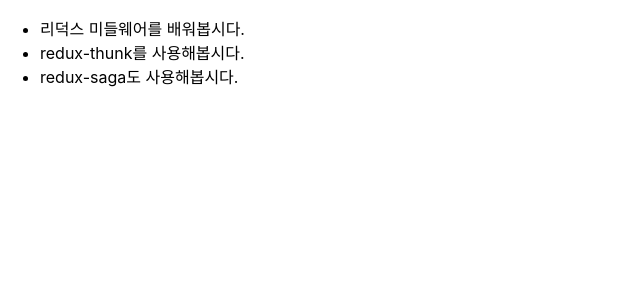
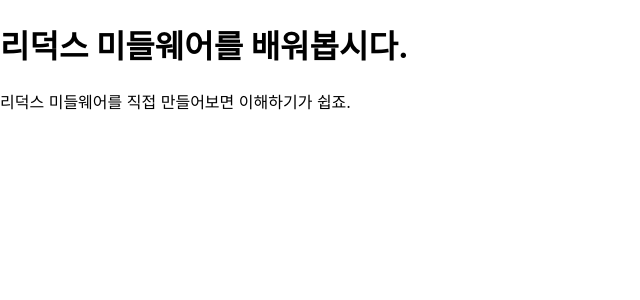
Before and after one commit to toy3/redux-middleware-study, a React (Create React App) app: page /1 in a window 1280 px wide. Shown: the top 300 px of the page, without its empty margins (0-640 px from the left). Built offline with nearby package versions, Linux system fonts and the light colour scheme.

Commit message:
post component and route

```diff
--- a/package.json
+++ b/package.json
@@ -9,6 +9,7 @@
     "react": "^18.0.0",
     "react-dom": "^18.0.0",
     "react-redux": "^8.0.0",
+    "react-router-dom": "^5.3.0",
     "react-scripts": "5.0.1",
     "redux": "^4.1.2",
     "redux-devtools-extension": "^2.13.9",
--- a/src/App.js
+++ b/src/App.js
@@ -1,7 +1,16 @@
-import PostListContainers from "./containers/PostListContainers";
+// import PostListContainers from "./containers/PostListContainers";
+import React from "react";
+import { Route } from "react-router-dom";
+import PostListPage from "./pages/PostListPage";
+import PostPage from "./pages/PostPage";
 
 function App() {
-  return <PostListContainers />;
+  return (
+    <>
+      <Route path="/" component={PostListPage} exact={true} />
+      <Route path="/:id" component={PostPage} />
+    </>
+  );
 }
 
 export default App;
--- /dev/null
+++ b/src/components/Post.js
@@ -0,0 +1,13 @@
+import React from "react";
+
+function Post({ post }) {
+  const { title, body } = post;
+  return (
+    <div>
+      <h1>{title}</h1>
+      <p>{body}</p>
+    </div>
+  );
+}
+
+export default Post;
--- a/src/components/PostList.js
+++ b/src/components/PostList.js
@@ -1,10 +1,13 @@
 import React from "react";
+import { Link } from "react-router-dom";
 
 function PostList({ posts }) {
   return (
     <ul>
       {posts.map((post) => (
-        <li key={post.id}>{post.title}</li>
+        <li key={post.id}>
+          <Link to={`/${post.id}`}>{post.title}</Link>
+        </li>
       ))}
     </ul>
   );
--- /dev/null
+++ b/src/containers/PostContainer.js
@@ -0,0 +1,20 @@
+import React, { useEffect } from "react";
+import { useSelector, useDispatch } from "react-redux";
+import Post from "../components/Post";
+import { getPost } from "../modules/posts";
+
+function PostContainer({ postId }) {
+  const { data, loading, error } = useSelector((state) => state.posts.post);
+  const dispatch = useDispatch();
+
+  useEffect(() => {
+    dispatch(getPost(postId));
+  }, [postId, dispatch]);
+
+  if (loading) return <div>로딩중...</div>;
+  if (error) return <div>에러 발생!</div>;
+  if (!data) return null;
+  return <Post post={data} />;
+}
+
+export default PostContainer;
--- a/src/index.js
+++ b/src/index.js
@@ -10,6 +10,7 @@
 import logger from "redux-logger";
 import { composeWithDevTools } from "redux-devtools-extension";
 import ReduxThunk from "redux-thunk";
+import { BrowserRouter } from "react-router-dom";
 
 const store = createStore(
   rootReducer,
@@ -19,11 +20,11 @@
 const root = ReactDOM.createRoot(document.getElementById("root"));
 // 프로젝트에 리덕스 적용해주기 === Provider, store 적용해주기
 root.render(
-  <React.StrictMode>
+  <BrowserRouter>
     <Provider store={store}>
       <App />
     </Provider>
-  </React.StrictMode>
+  </BrowserRouter>
 );
 
 // If you want to start measuring performance in your app, pass a function
--- /dev/null
+++ b/src/pages/PostListPage.js
@@ -0,0 +1,8 @@
+import React from "react";
+import PostListContainers from "../containers/PostListContainers";
+
+function PostListPage() {
+  return <PostListContainers />;
+}
+
+export default PostListPage;
--- /dev/null
+++ b/src/pages/PostPage.js
@@ -0,0 +1,11 @@
+import React from "react";
+import PostContainer from "../containers/PostContainer";
+
+function PostPage({ match }) {
+  const { id } = match.params; // URL 파라미터 조회하기. 여기의 id 값은 string 이라서 변환 해줘야 함.
+  const postId = parseInt(id, 10);
+
+  return <PostContainer postId={postId} />;
+}
+
+export default PostPage;
```
Also changed, not shown: 1 other file (tests, documents, lock files or other folders).
